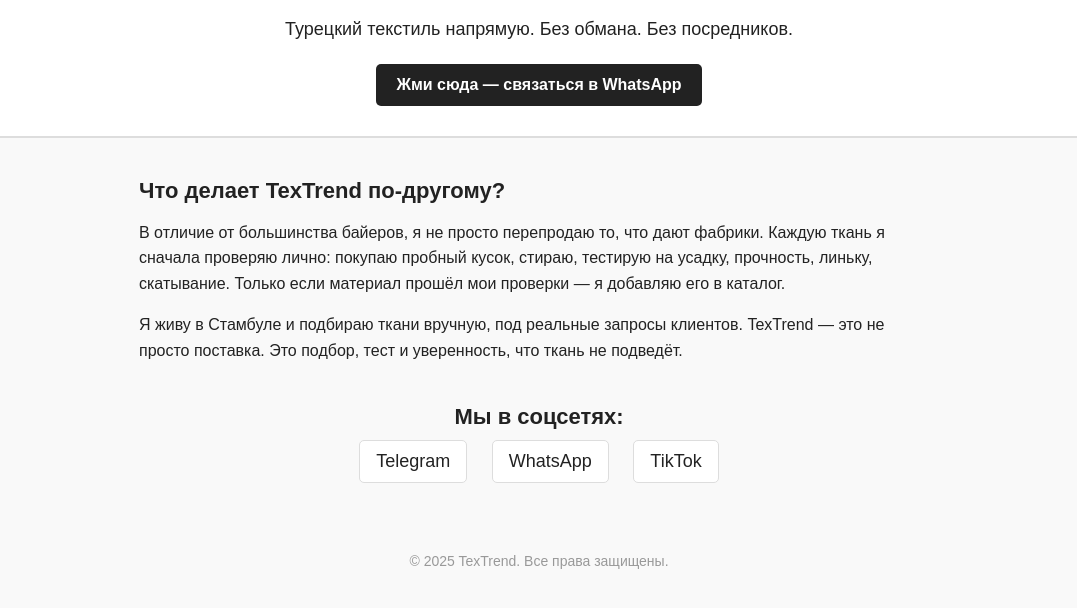
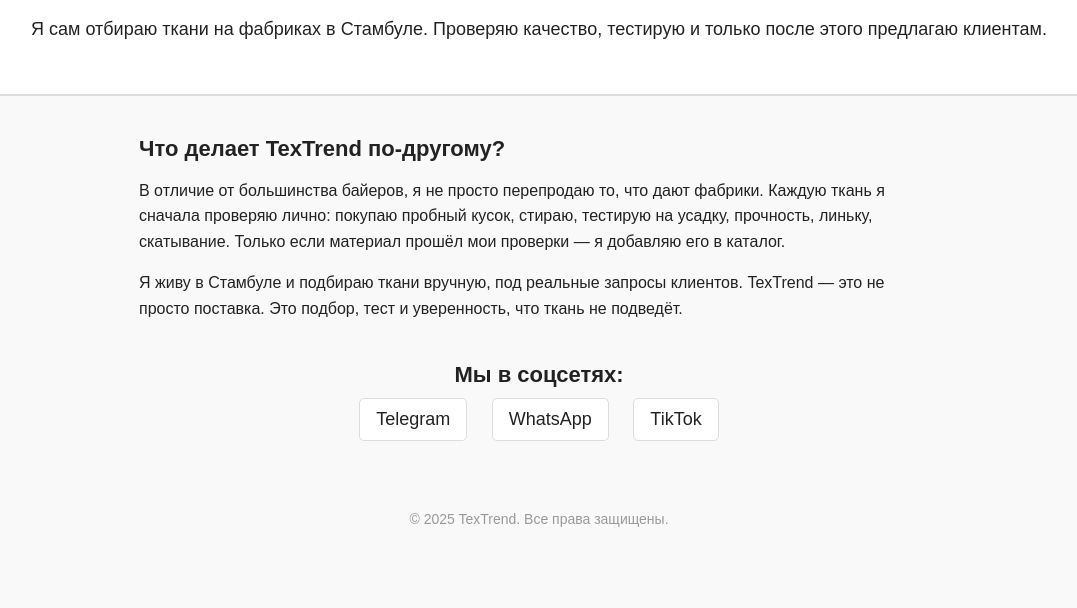
Before and after one commit to emaxir/emaxir.github.io, a plain HTML site: page index.html in a window 1280 px wide. Shown: the part 84-692 px from the top of the page, without its empty margins (101-1178 px from the left). Drawn offline with Linux system fonts and the light colour scheme.

Commit message:
Update index.html

```diff
--- a/index.html
+++ b/index.html
@@ -78,9 +78,12 @@
 <body>
 
   <header>
-    <h1>TexTrend — ткани, в которых зашита история</h1>
-    <p>Турецкий текстиль напрямую. Без обмана. Без посредников.</p>
-    <a class="button" href="https://wa.me/905436523991" target="_blank">Жми сюда — связаться в WhatsApp</a>
+    <h1>TexTrend — ткани, в которых зашита
+  история</h1>
+    <p>Я сам отбираю ткани на фабриках в
+    Стамбуле. Проверяю качество, тестирую
+    и только после этого предлагаю
+    клиентам.</p>
   </header>
 
   <section>
```
